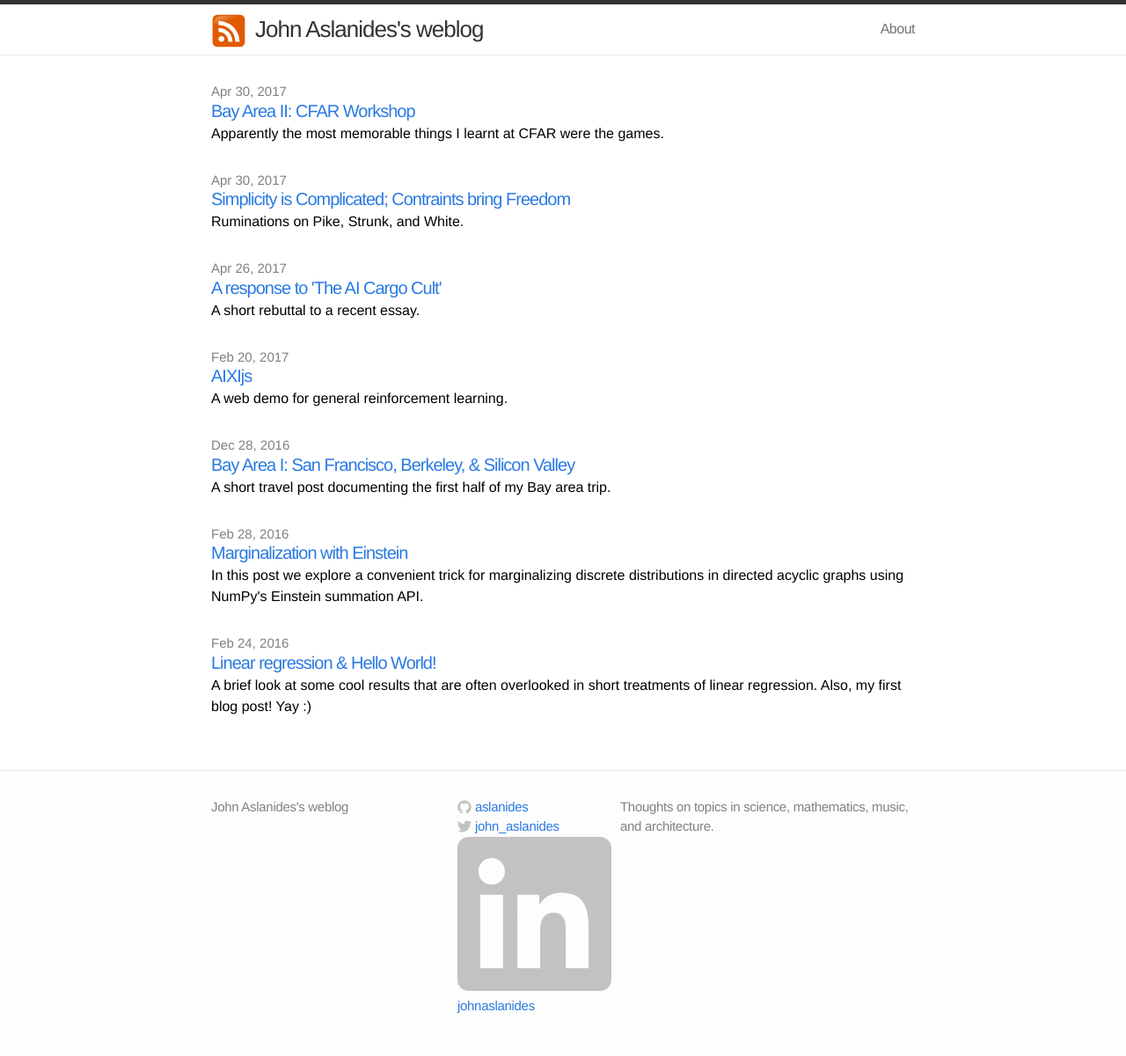
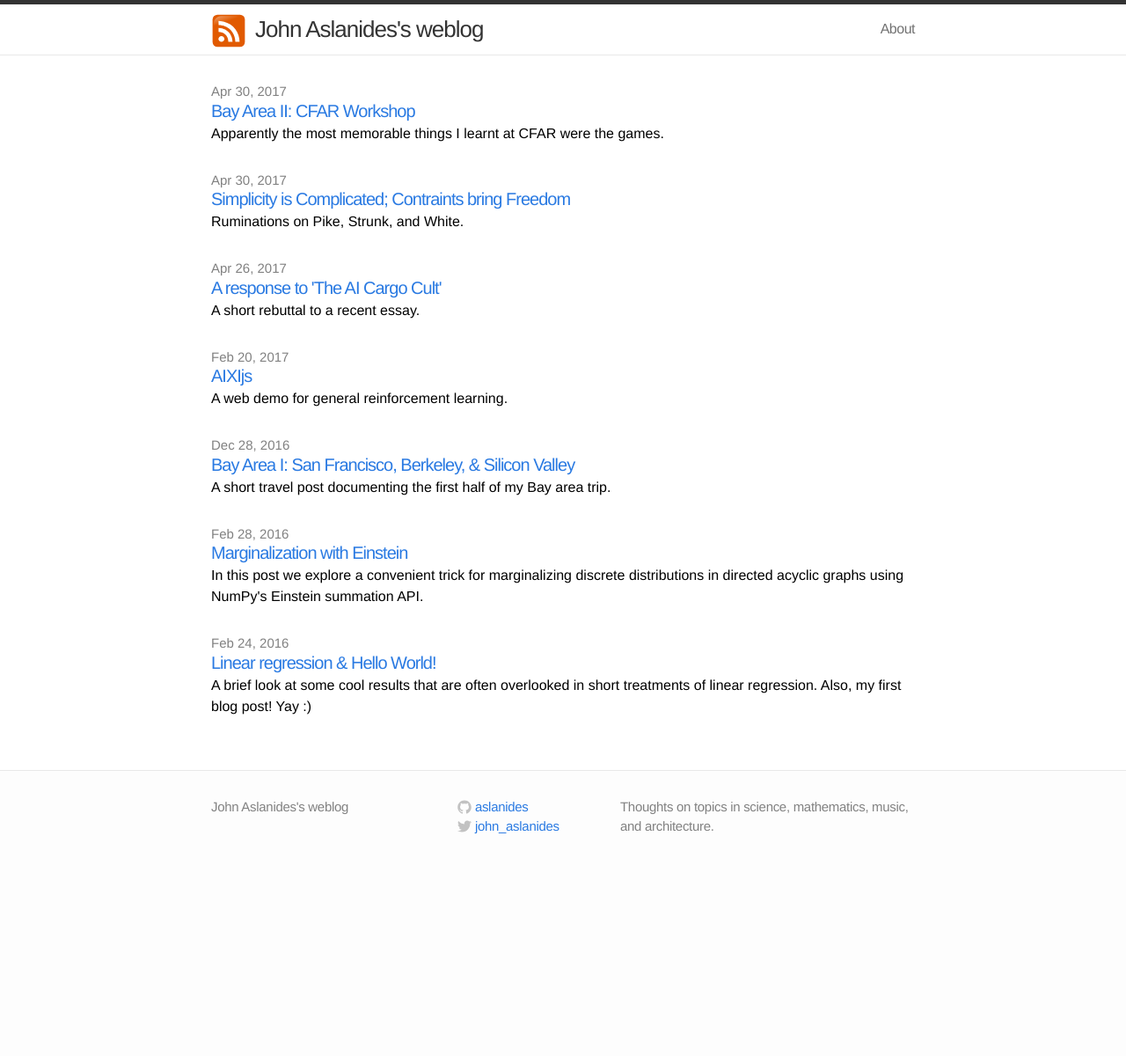
Before and after one commit to aslanides/aslanides.github.io, a Jekyll site: the page built from index.html, in a window 1280 px wide. Shown: the whole page at 88% size. Built offline with Jekyll 4.4.1, drawn with Linux system fonts in a browser that asks for light colours; after the commit the page ends 996 px from its top, so only the background shows below that.

Commit message:
I have no idea what I'm doing.

```diff
--- a/Gemfile
+++ b/Gemfile
@@ -9,7 +9,7 @@
 # Happy Jekylling!
 gem "jekyll", "~> 4.0.0"
 # This is the default theme for new Jekyll sites. You may change this to anything you like.
-# gem "minima", "~> 2.5"
+gem "minima", "~> 2.5"
 # If you want to use GitHub Pages, remove the "gem "jekyll"" above and
 # uncomment the line below. To upgrade, run `bundle update github-pages`.
 # gem "github-pages", group: :jekyll_plugins
--- a/_includes/footer.html
+++ b/_includes/footer.html
@@ -49,24 +49,6 @@
             <span class="username">{{ site.twitter_username }}</span>
           </a>
         </li>{% endif %}
-        {% if site.linkedin_username %}<li>
-            <a href="https://linkedin.com/{{ site.linkedin_username }}">
-              <span class="icon linkedin">
-                <svg version="1.1" class="linkedin-icon-svg" xmlns="http://www.w3.org/2000/svg" xmlns:xlink="http://www.w3.org/1999/xlink" x="0px" y="0px"
-                   viewBox="0 0 16 16" enable-background="new 0 0 16 16" xml:space="preserve">
-                  <!-- <path fill="#C2C2C2" d="M15.969,3.058c-0.586,0.26-1.217,0.436-1.878,0.515c0.675-0.405,1.194-1.045,1.438-1.809
-                  c-0.632,0.375-1.332,0.647-2.076,0.793c-0.596-0.636-1.446-1.033-2.387-1.033c-1.806,0-3.27,1.464-3.27,3.27
-                  c0,0.256,0.029,0.506,0.085,0.745C5.163,5.404,2.753,4.102,1.14,2.124C0.859,2.607,0.698,3.168,0.698,3.767
-                  c0,1.134,0.577,2.135,1.455,2.722C1.616,6.472,1.112,6.325,0.671,6.08c0,0.014,0,0.027,0,0.041c0,1.584,1.127,2.906,2.623,3.206
-                  C3.02,9.402,2.731,9.442,2.433,9.442c-0.211,0-0.416-0.021-0.615-0.059c0.416,1.299,1.624,2.245,3.055,2.271
-                  c-1.119,0.877-2.529,1.4-4.061,1.4c-0.264,0-0.524-0.015-0.78-0.046c1.447,0.928,3.166,1.469,5.013,1.469
-                  c6.015,0,9.304-4.983,9.304-9.304c0-0.142-0.003-0.283-0.009-0.423C14.976,4.29,15.531,3.714,15.969,3.058z"/> -->
-                  <path fill="#C2C2C2" d="M13.632 13.635h-2.37V9.922c0-.886-.018-2.025-1.234-2.025-1.235 0-1.424.964-1.424 1.96v3.778h-2.37V6H8.51v1.04h.03c.318-.6 1.092-1.233 2.247-1.233 2.4 0 2.845 1.58 2.845 3.637v4.188zM3.558 4.955c-.762 0-1.376-.617-1.376-1.377 0-.758.614-1.375 1.376-1.375.76 0 1.376.617 1.376 1.375 0 .76-.617 1.377-1.376 1.377zm1.188 8.68H2.37V6h2.376v7.635zM14.816 0H1.18C.528 0 0 .516 0 1.153v13.694C0 15.484.528 16 1.18 16h13.635c.652 0 1.185-.516 1.185-1.153V1.153C16 .516 15.467 0 14.815 0z" fill-rule="nonzero"/>
-                </svg>
-              </span>
-              <span class="username">{{ site.linkedin_username }}</span>
-            </a>
-          </li>{% endif %}
       </ul>
     </div>
 
```
